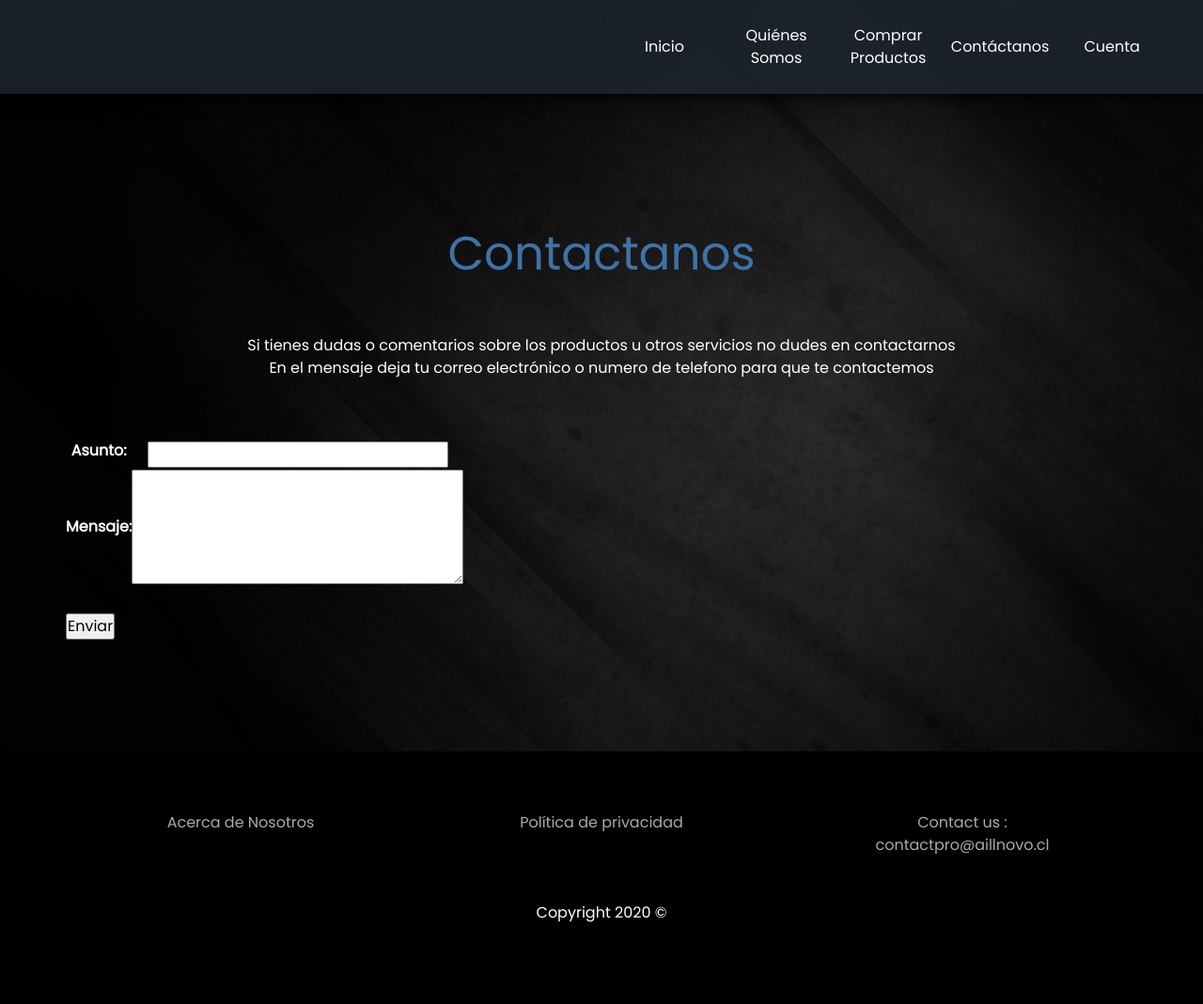
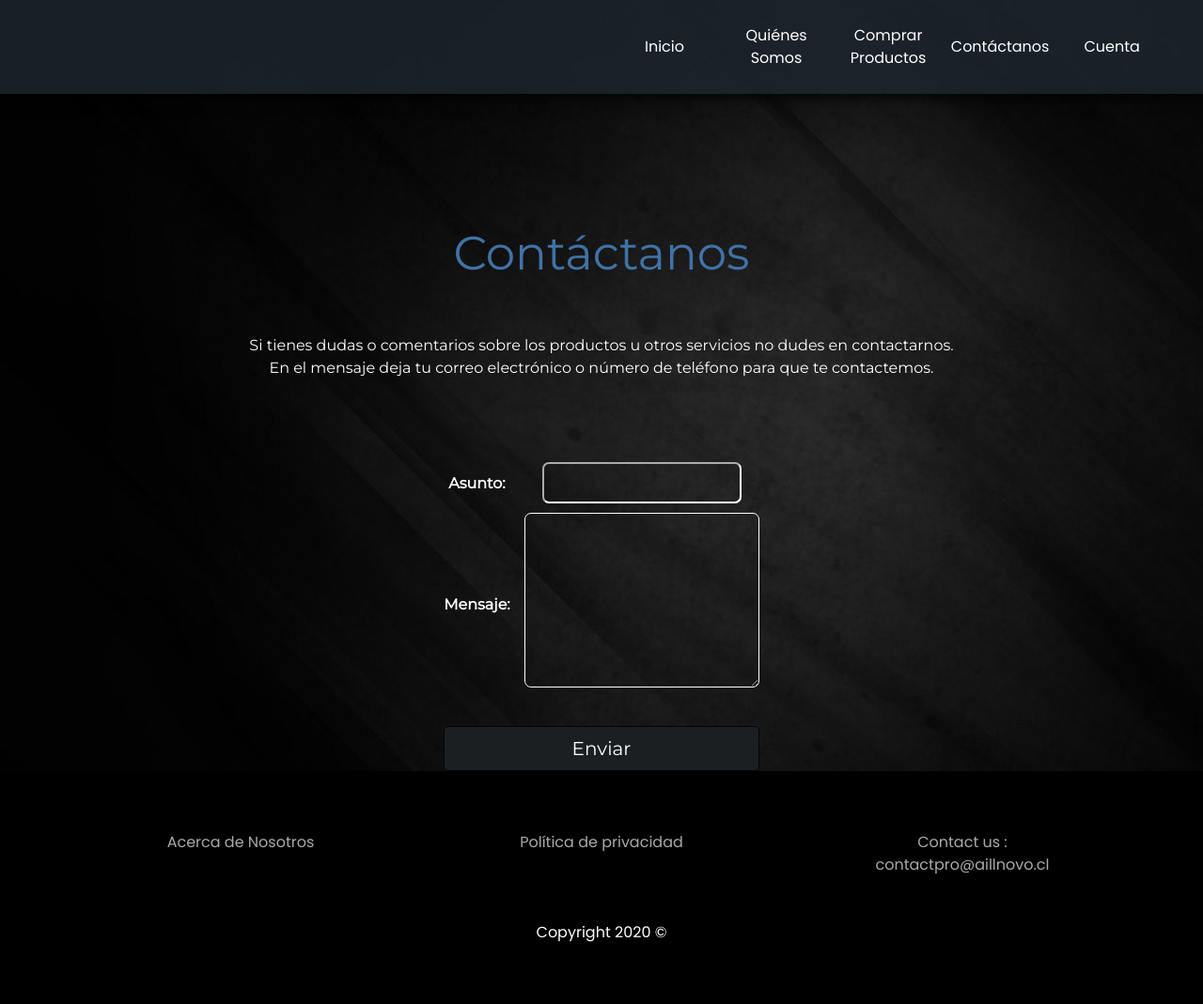
Before and after one commit to proyectoailnovo/prueba2proyecto2.0, a Django app: page /soporte/ in a window 1280 px wide. Shown: the whole page at 94% size. Before the commit the page ends 982 px from the top, so only its background shows below. Run offline with Django 3.2, Linux system fonts and the light colour scheme.

Commit message:
cambios sección de soporte

```diff
--- a/Proyectofuncional/soporte/forms.py
+++ b/Proyectofuncional/soporte/forms.py
@@ -3,4 +3,4 @@ from django import forms
 class FormularioContacto(forms.Form):
 
     asunto=forms.CharField(max_length=50, required=True)
-    mensaje=forms.CharField(widget=forms.Textarea(attrs={"rows":5, "cols":24}), max_length=300, required=True)
+    mensaje=forms.CharField(widget=forms.Textarea(attrs={"rows":7, "cols":24}), max_length=300, required=True)
--- a/Proyectofuncional/soporte/templates/formulario_contacto.html
+++ b/Proyectofuncional/soporte/templates/formulario_contacto.html
@@ -3,30 +3,32 @@
 {% load static %}
 
 
-<div class="main_contenededor"style="background: #000;background-image: url({% static '/img/background6.jpg'%});">
+<div class="main_contenededor black" style="background-image: url({% static '/img/background6.jpg'%});">
 	<br><br><br><br><br><br><br><br><br><br>
-    <h1 class="aligncenter lightblue poppins">Contactanos<br></h1>
+    <h1 class="aligncenter lightblue monserrat">Contáctanos<br></h1>
     <br><br>
-    <p class="aligncenter textwhite poppins">
-        Si tienes dudas o comentarios sobre los productos u otros servicios no dudes en contactarnos
+    <p class="aligncenter textwhite monserrat">
+        Si tienes dudas o comentarios sobre los productos u otros servicios no dudes en contactarnos.
         <br>
-        En el mensaje deja tu correo electrónico o numero de telefono para que te contactemos
-        <br><br><br>
-        {% if form.errors %}
-        <p style="color: red;">Por favor revisar este campo</p>
-        {% endif %}
+        En el mensaje deja tu correo electrónico o número de teléfono para que te contactemos.
+    </p>
+    <br><br><br>
     <div class="container">
-		<div class="row textwhite poppins">
-            <form action= "" method="POST">
+		<div class="row textwhite monserrat d-flex justify-content-center">
+            <form class="contacto_mail" action= "" method="POST">
                 {% csrf_token %}
-                <table class="aligncenter textwhite poppins">
+                <table class="aligncenter textwhite monserrat">
                     {{ form.as_table }}
                 </table>
-            <br>
-            <input type="submit" value="Enviar">
+                <br>
+                <button class="btn btn-lg btn-primary btn-block plomo color_borde_negro" type="submit">Enviar</button>
             </form>
         </div>
+        {% if form.errors %}
+            <p class="color_rojo">Por favor revisar este campo.</p>
+        {% endif %}
     </div>
+
 </div>
 
 {% endblock contenido %}
--- a/Proyectofuncional/soporte/templates/gracias.html
+++ b/Proyectofuncional/soporte/templates/gracias.html
@@ -2,9 +2,10 @@
 {% block contenido %}
 {% load static %}
 
-<div class="main_contenededor"style="background: #000;background-image: url({% static '/img/background6.jpg'%});">
+<div class="main_contenededor black" style="background-image: url({% static '/img/background6.jpg'%});">
 	<br><br><br><br><br><br><br><br><br><br>
-	<h1 class="aligncenter lightblue poppins">Gracias por enviar la informacion<br></h1>
+	<h1 class="aligncenter lightblue poppins tam-fuente">Gracias por enviar la información.<br></h1>
+	<p class="poppins aligncenter"><a class="textwhite" href="{% url '' %}">Volver a página principal.</a></p>
 
 </div>
 
--- a/Proyectofuncional/static/css/style.css
+++ b/Proyectofuncional/static/css/style.css
@@ -825,3 +825,15 @@ z-index:100;
 	border-radius: 10px;
 	background-color: transparent!important;
 }
+/*Formulario de Contacto*/
+.contacto_mail input, .contacto_mail textarea{
+	background-color: transparent;
+    color: white;
+    padding: 8px;
+    border-radius: 7px;
+    margin-bottom: 10px;
+    border-color: white;
+}
+.contacto_mail label{
+	margin-right: 15px;
+}
```
Also changed, not shown: Proyectofuncional/db.sqlite3.
